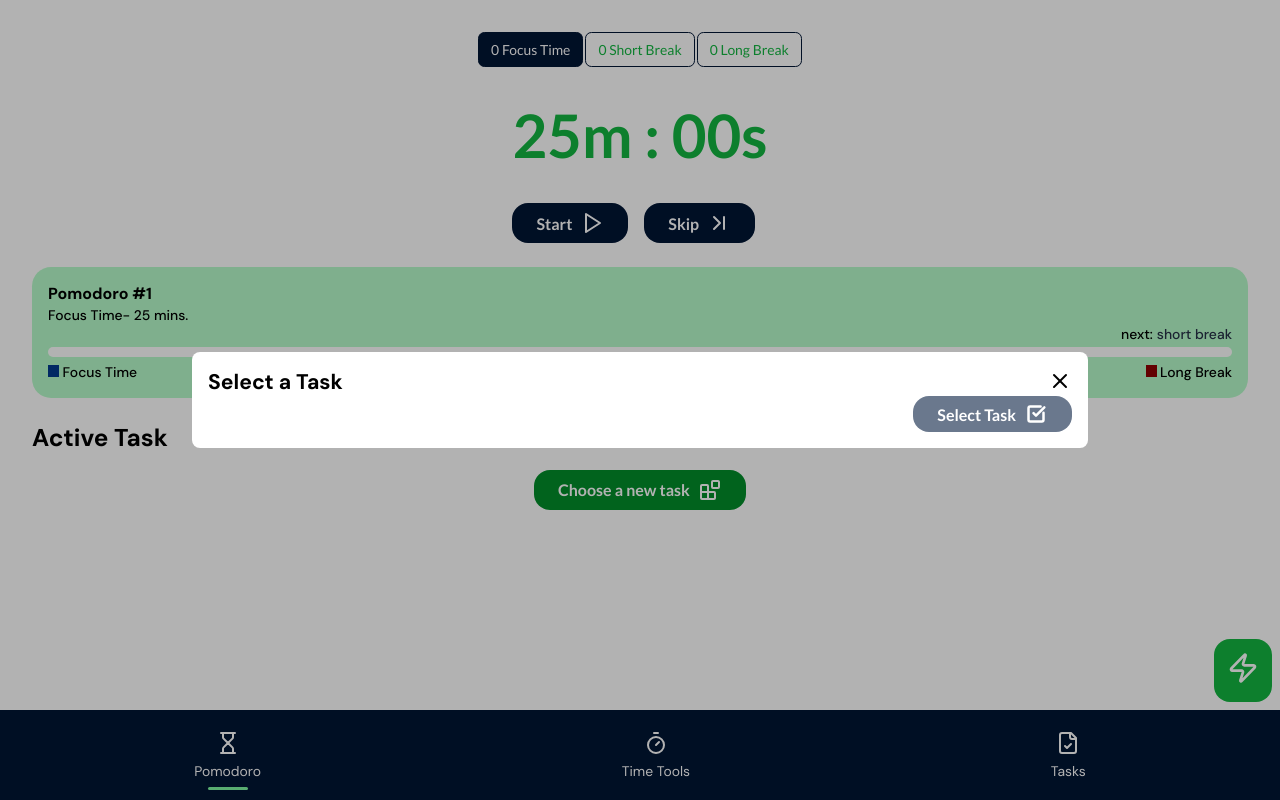
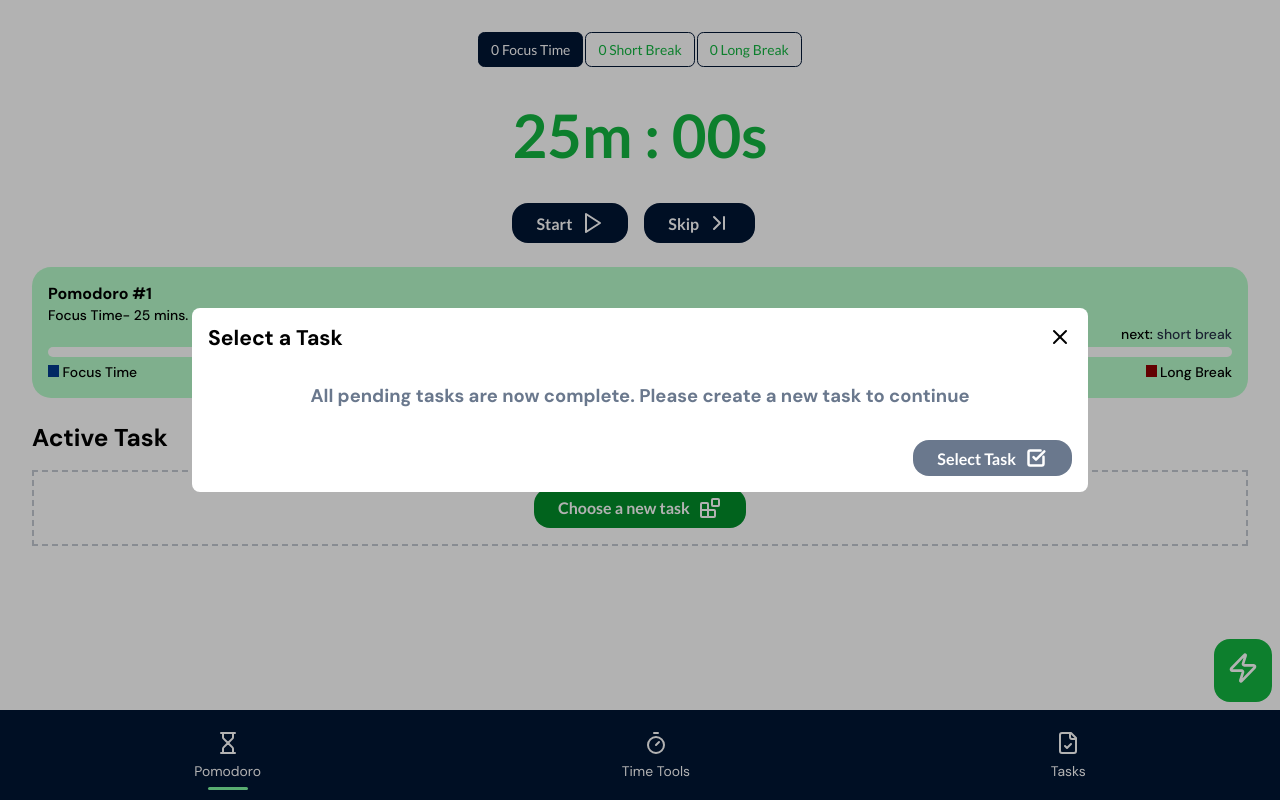
Before and after one commit to niyoj/pomodize, a Next.js app: page /pomodoro in a window 1280 px wide. Both pictures are taken after a click on the button "Choose a new task". Built offline with nearby package versions, Linux system fonts and the light colour scheme.

Commit message:
adds element when nothing to display

```diff
--- a/app/(home)/pomodoro/style.module.css
+++ b/app/(home)/pomodoro/style.module.css
@@ -16,4 +16,7 @@
   display: flex;
   align-items: center;
   justify-content: center;
+
+  border: 2px dashed var(--color-neutral-200);
+  padding: 1rem 0;
 }
--- a/app/(home)/tasks/[query]/page.js
+++ b/app/(home)/tasks/[query]/page.js
@@ -84,6 +84,11 @@ export default function TasksQueryPage({ params }) {
                 onChange={handleTaskChange}
               />
             ))}
+          {tasks && tasks.length === 0 && (
+            <div className={styles["tasks__display--no"]}>
+              <p>No tasks to display</p>
+            </div>
+          )}
         </div>
 
         <div className={styles["page__btn_wrapper"]}>
--- a/app/_features/task-selector/task-selector.js
+++ b/app/_features/task-selector/task-selector.js
@@ -55,6 +55,21 @@ export function TaskSelector({ onClose }) {
                   </label>
                 </div>
               ))}
+
+            {pendingTasks && pendingTasks.length === 0 && (
+              <p
+                style={{
+                  textAlign: "center",
+                  color: "var(--color-neutral-400)",
+                  fontWeight: 700,
+                  fontSize: "var(--font-h3)",
+                  padding: "2rem 0",
+                }}
+              >
+                All pending tasks are now complete. Please create a new task to
+                continue
+              </p>
+            )}
             <div className={styles["selector__options__btn_wrapper"]}>
               <Button
                 style={{ backgroundColor: "var(--color-green-600)" }}
--- a/app/_features/task-selector/task-selector.module.css
+++ b/app/_features/task-selector/task-selector.module.css
@@ -16,6 +16,7 @@
 
 .selector {
   min-width: 70vw;
+  max-width: 90vw;
   background-color: #fff;
   padding: 1rem;
   border-radius: 0.5rem;
--- a/app/zen/loading.js
+++ b/app/zen/loading.js
@@ -23,6 +23,7 @@ export default function LoadingUI() {
       <div
         style={{
           width: 400,
+          maxWidth: "calc(100vw - 2 * 32px)",
           height: 200,
           background: "var(--color-neutral-200)",
           marginTop: 100,
```
Also changed, not shown: app/(home)/tasks/[query]/style.module.css (+11 -0 lines), app/(home)/time-tools/style.module.css (added).
